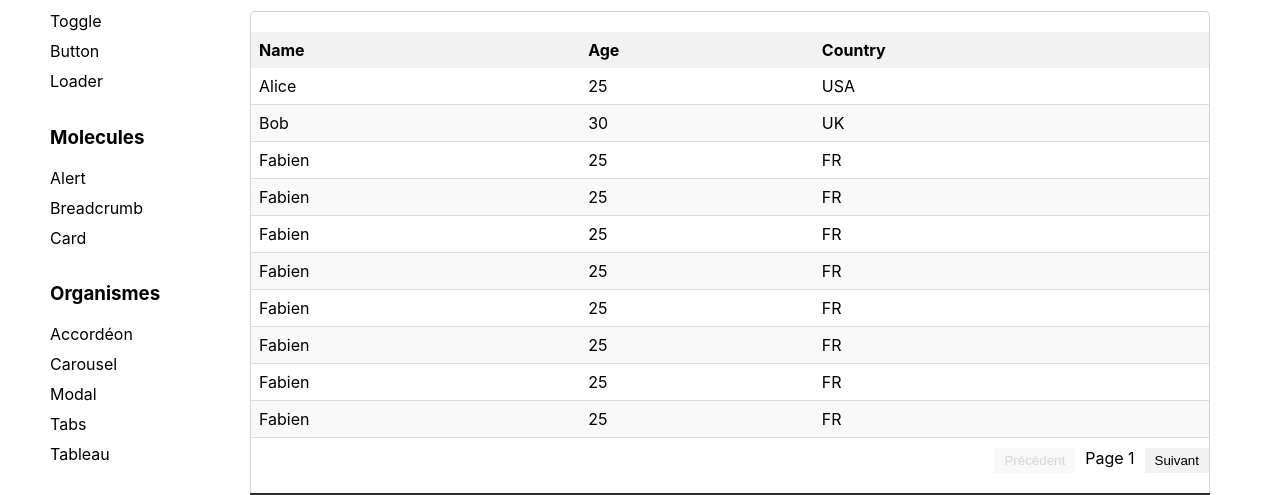
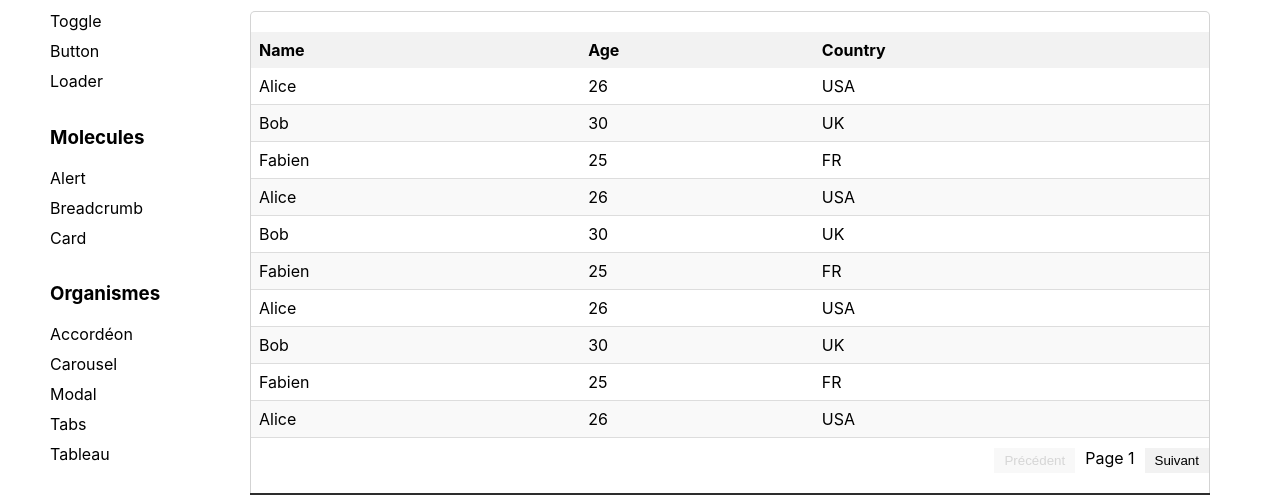
Before and after one commit to SukiTsu/library_react, a React (Vite) app in the folder lib_module/: page /organismes/tableau in a window 1280 px wide. Shown: the part 317-812 px from the top of the page. Built offline with nearby package versions, Linux system fonts and the light colour scheme.

Commit message:
modifs composant Tableau

```diff
--- a/lib_module/src/assets/css/tableau.css
+++ b/lib_module/src/assets/css/tableau.css
@@ -54,6 +54,16 @@
     background-color: #ddd;
   }
 
+
+.selected-row {
+  background-color: #e0f7fa;
+}
+
+.selected-cell {
+  background-color: #f1f8e9;
+}
+
+
   /* Responsive rules */
   @media (max-width: 768px) {
     .table-container {
--- a/lib_module/src/components/organismes/tableau/Tableau.tsx
+++ b/lib_module/src/components/organismes/tableau/Tableau.tsx
@@ -9,6 +9,7 @@ interface TableProps {
 }
 
 export default function Tableau({ data, columns, rowsPerPage }: TableProps) {
+  // Gestion des états du composant
   const [currentPage, setCurrentPage] = useState(1);
   const [sortField, setSortField] = useState<string | null>(
     DEFAULT_TABLE_CONFIG.sorting.defaultField
@@ -16,31 +17,62 @@ export default function Tableau({ data, columns, rowsPerPage }: TableProps) {
   const [sortOrder, setSortOrder] = useState<"asc" | "desc">(
     DEFAULT_TABLE_CONFIG.sorting.defaultOrder
   );
-  const [selectedRows, setSelectedRows] = useState<any[]>([]);
+  const [selectedRows, setSelectedRows] = useState<any[]>([]); // Sélection des lignes
+  const [selectedCells, setSelectedCells] = useState<
+    { row: number; col: string }[]
+  >([]); // Sélection des cellules
 
-  // Gestion du tri
+  // Fonction pour gérer le tri lorsque l'utilisateur clique sur une colonne
   const handleSort = (field: string) => {
+    // Si l'utilisateur clique plusieurs fois sur la même colonne, l'ordre de tri est inversé
     const order = sortField === field && sortOrder === "asc" ? "desc" : "asc";
     setSortField(field);
     setSortOrder(order);
   };
 
+  // Tri des données en fonction du champ et de l'ordre sélectionné
   const sortedData = [...data].sort((a, b) => {
-    if (!sortField) return 0;
+    if (!sortField) return 0; // Si aucun champ de tri n'est défini, on ne trie pas
     const aVal = a[sortField];
     const bVal = b[sortField];
-    if (aVal > bVal) return sortOrder === "asc" ? 1 : -1;
-    if (aVal < bVal) return sortOrder === "asc" ? -1 : 1;
+    if (aVal > bVal) return sortOrder === "asc" ? 1 : -1; // Tri croissant ou décroissant
+    if (aVal < bVal) return sortOrder === "asc" ? -1 : 1; // Inverser si l'ordre est descendant
     return 0;
   });
 
-  // Pagination avec les lignes par page spécifiées
+  // Gestion de la pagination
   const effectiveRowsPerPage =
     rowsPerPage || DEFAULT_TABLE_CONFIG.pagination.rowsPerPage; // Utilisation de `rowsPerPage` si fourni, sinon la valeur par défaut
   const startIndex = (currentPage - 1) * effectiveRowsPerPage;
   const paginatedData = DEFAULT_TABLE_CONFIG.pagination.showPagination
-    ? sortedData.slice(startIndex, startIndex + effectiveRowsPerPage)
-    : sortedData;
+    ? sortedData.slice(startIndex, startIndex + effectiveRowsPerPage) // Découper les données pour afficher seulement les lignes de la page actuelle
+    : sortedData; // Si la pagination est désactivée, on affiche toutes les données
+
+  // Gestion de la sélection de lignes
+  const handleRowSelect = (rowIndex: number) => {
+    // Vérifie si la ligne est sélectionnée
+    const isSelected = selectedRows.includes(rowIndex);
+    // Filtrage des lignes sélectionnées (si elle est sélectionnée, on l'ajoute à une liste)
+    const newSelectedRows = isSelected
+      ? selectedRows.filter((index) => index !== rowIndex) // Retire la ligne sélectionnée si elle l'était déjà
+      : [...selectedRows, rowIndex]; // Ajoute la ligne si elle n'était pas encore sélectionnée
+    setSelectedRows(newSelectedRows);
+  };
+
+  // Gestion de la sélection de cellules
+  const handleCellSelect = (rowIndex: number, colField: string) => {
+    // Vérifie si la cellule à l'index `rowIndex` et la colonne `colField` est déjà sélectionnée
+    const isSelected = selectedCells.some(
+      (cell) => cell.row === rowIndex && cell.col === colField
+    );
+    // Filtrage des cellules sélectionnées (si elle est sélectionnée, on l'ajoute à une liste)
+    const newSelectedCells = isSelected
+      ? selectedCells.filter(
+          (cell) => !(cell.row === rowIndex && cell.col === colField) // Retire la cellule sélectionnée si elle l'était déjà
+        )
+      : [...selectedCells, { row: rowIndex, col: colField }]; // Ajoute la cellule si elle n'était pas encore sélectionnée
+    setSelectedCells(newSelectedCells);
+  };
 
   return (
     <div className="table-container">
@@ -70,12 +102,29 @@ export default function Tableau({ data, columns, rowsPerPage }: TableProps) {
           </tr>
         </thead>
         <tbody>
-          {paginatedData.map((row, idx) => (
-            <tr key={idx} className={DEFAULT_TABLE_CONFIG.styling.rowClassName}>
+          {paginatedData.map((row, rowIndex) => (
+            <tr
+              key={rowIndex}
+              className={`${DEFAULT_TABLE_CONFIG.styling.rowClassName} ${
+                selectedRows.includes(rowIndex) ? "selected-row" : ""
+              }`}
+              onClick={() => handleRowSelect(rowIndex)} // Sélection de ligne
+            >
               {columns.map((col) => (
                 <td
                   key={col.field}
-                  className={DEFAULT_TABLE_CONFIG.styling.cellClassName}
+                  className={`${DEFAULT_TABLE_CONFIG.styling.cellClassName} ${
+                    selectedCells.some(
+                      (cell) => cell.row === rowIndex && cell.col === col.field
+                    )
+                      ? "selected-cell"
+                      : ""
+                  }`} // Ajout de la classe "selected-cell" si la cellule est sélectionnée
+                  // Gestion du clic sur une cellule
+                  onClick={(e) => {
+                    e.stopPropagation(); // Empêche l'événement de propagation lors de la sélection d'une cellule pour éviter la sélection de ligne
+                    handleCellSelect(rowIndex, col.field); // Sélection de cellule
+                  }}
                 >
                   {row[col.field]}
                 </td>
--- a/lib_module/src/components/organismes/tableau/Tableau_data.ts
+++ b/lib_module/src/components/organismes/tableau/Tableau_data.ts
@@ -1,15 +1,18 @@
 // config.ts
 
+// Définition de la configuration pour le tri des colonnes
 interface SortingConfig {
   defaultField: string | null;
   defaultOrder: "asc" | "desc";
 }
 
+// Définition de la configuration pour la pagination
 interface PaginationConfig {
   rowsPerPage: number;
   showPagination: boolean;
 }
 
+// Interface principale pour la configuration du tableau
 interface TableConfig {
   sortable: boolean;
   pagination: PaginationConfig;
@@ -24,6 +27,7 @@ interface TableConfig {
   onRowSelect?: (selectedRows: any[]) => void;
 }
 
+// Configuration par défaut du tableau
 export const DEFAULT_TABLE_CONFIG: TableConfig = {
   sortable: true,
   pagination: {
--- a/lib_module/src/pages/components/organismes/tableau/tableauPage.tsx
+++ b/lib_module/src/pages/components/organismes/tableau/tableauPage.tsx
@@ -6,7 +6,6 @@ import Navbar from "../../../../components/presentation/Navbar";
 import Sidebar from "../../../../components/presentation/Sidebar";
 import Prism from "prismjs";
 
-import { DEFAULT_TABLE_CONFIG } from "../../../../components/organismes/tableau/Tableau_data";
 import Tableau from "../../../../components/organismes/tableau/Tableau";
 
 export default function TableauPage() {
@@ -17,32 +16,61 @@ export default function TableauPage() {
   }, []); // Le tableau de dépendances vide assure que cette fonction s'exécute seulement une fois après le premier rendu.
 
   const htmlSnippet = `
-    &lt;Tableau data={data} columns={columns} config={customConfig} />
-  `;
+  &lt;Tableau data={data} columns={columns} rowsPerPage={numberOfRowsPerPage} />
+
+  &lt;!-- Exemple des données : -->
+  const data = [
+    { name: "Alice", age: 26, country: "USA" },
+    { name: "Bob", age: 30, country: "UK" },
+    { name: "Fabien", age: 25, country: "FR" },
+    { name: "Alice", age: 26, country: "USA" },
+    { name: "Bob", age: 30, country: "UK" },
+    { name: "Fabien", age: 25, country: "FR" },
+    { name: "Alice", age: 26, country: "USA" },
+    { name: "Bob", age: 30, country: "UK" },
+    { name: "Fabien", age: 25, country: "FR" },
+    { name: "Alice", age: 26, country: "USA" },
+    { name: "Bob", age: 30, country: "UK" },
+    { name: "Fabien", age: 25, country: "FR" },
+    { name: "Alice", age: 26, country: "USA" },
+    { name: "Bob", age: 30, country: "UK" },
+    { name: "Fabien", age: 25, country: "FR" },
+    { name: "Alice", age: 26, country: "USA" },
+    { name: "Bob", age: 30, country: "UK" },
+    { name: "Fabien", age: 25, country: "FR" },
+  ];
+
+  const columns = [
+    { field: "name", label: "Name" },
+    { field: "age", label: "Age" },
+    { field: "country", label: "Country" }
+  ];
+  <br/>
+`;
 
   // Récupération des données depuis le fichier data
   const props = RESUME_DATA.content.organismes.component5.presentation.props;
 
   //config du tableau
   const data = [
-    { id: 1, name: "Alice", age: 25, country: "USA" },
-    { id: 2, name: "Bob", age: 30, country: "UK" },
-    { id: 3, name: "Fabien", age: 25, country: "FR" },
-    { id: 3, name: "Fabien", age: 25, country: "FR" },
-    { id: 3, name: "Fabien", age: 25, country: "FR" },
-    { id: 3, name: "Fabien", age: 25, country: "FR" },
-    { id: 3, name: "Fabien", age: 25, country: "FR" },
-    { id: 3, name: "Fabien", age: 25, country: "FR" },
-    { id: 3, name: "Fabien", age: 25, country: "FR" },
-    { id: 3, name: "Fabien", age: 25, country: "FR" },
-    { id: 3, name: "Fabien", age: 25, country: "FR" },
-    { id: 3, name: "Fabien", age: 25, country: "FR" },
-    { id: 3, name: "Fabien", age: 25, country: "FR" },
-    { id: 3, name: "Fabien", age: 25, country: "FR" },
-    { id: 3, name: "Fabien", age: 25, country: "FR" },
-    { id: 3, name: "Fabien", age: 25, country: "FR" },
-    { id: 3, name: "Fabien", age: 25, country: "FR" },
-    { id: 3, name: "Fabien", age: 25, country: "FR" },
+    { name: "Alice", age: 26, country: "USA" },
+    { name: "Bob", age: 30, country: "UK" },
+    { name: "Fabien", age: 25, country: "FR" },
+    { name: "Alice", age: 26, country: "USA" },
+    { name: "Bob", age: 30, country: "UK" },
+    { name: "Fabien", age: 25, country: "FR" },
+    { name: "Alice", age: 26, country: "USA" },
+    { name: "Bob", age: 30, country: "UK" },
+    { name: "Fabien", age: 25, country: "FR" },
+    { name: "Alice", age: 26, country: "USA" },
+    { name: "Bob", age: 30, country: "UK" },
+    { name: "Fabien", age: 25, country: "FR" },
+    { name: "Alice", age: 26, country: "USA" },
+    { name: "Bob", age: 30, country: "UK" },
+    { name: "Fabien", age: 25, country: "FR" },
+    { name: "Alice", age: 26, country: "USA" },
+    { name: "Bob", age: 30, country: "UK" },
+    { name: "Fabien", age: 25, country: "FR" },
   ];
 
   const columns = [
@@ -50,18 +78,6 @@ export default function TableauPage() {
     { field: "age", label: "Age" },
     { field: "country", label: "Country" },
   ];
-
-  const customConfig = {
-    ...DEFAULT_TABLE_CONFIG,
-    pagination: {
-      rowsPerPage: 10,
-      showPagination: true,
-    },
-    sortable: true,
-    onRowSelect: (selectedRows: any[]) => {
-      console.log("Selected Rows:", selectedRows); // Afficher les lignes sélectionnées
-    },
-  };
 
   return (
     <div>
```
